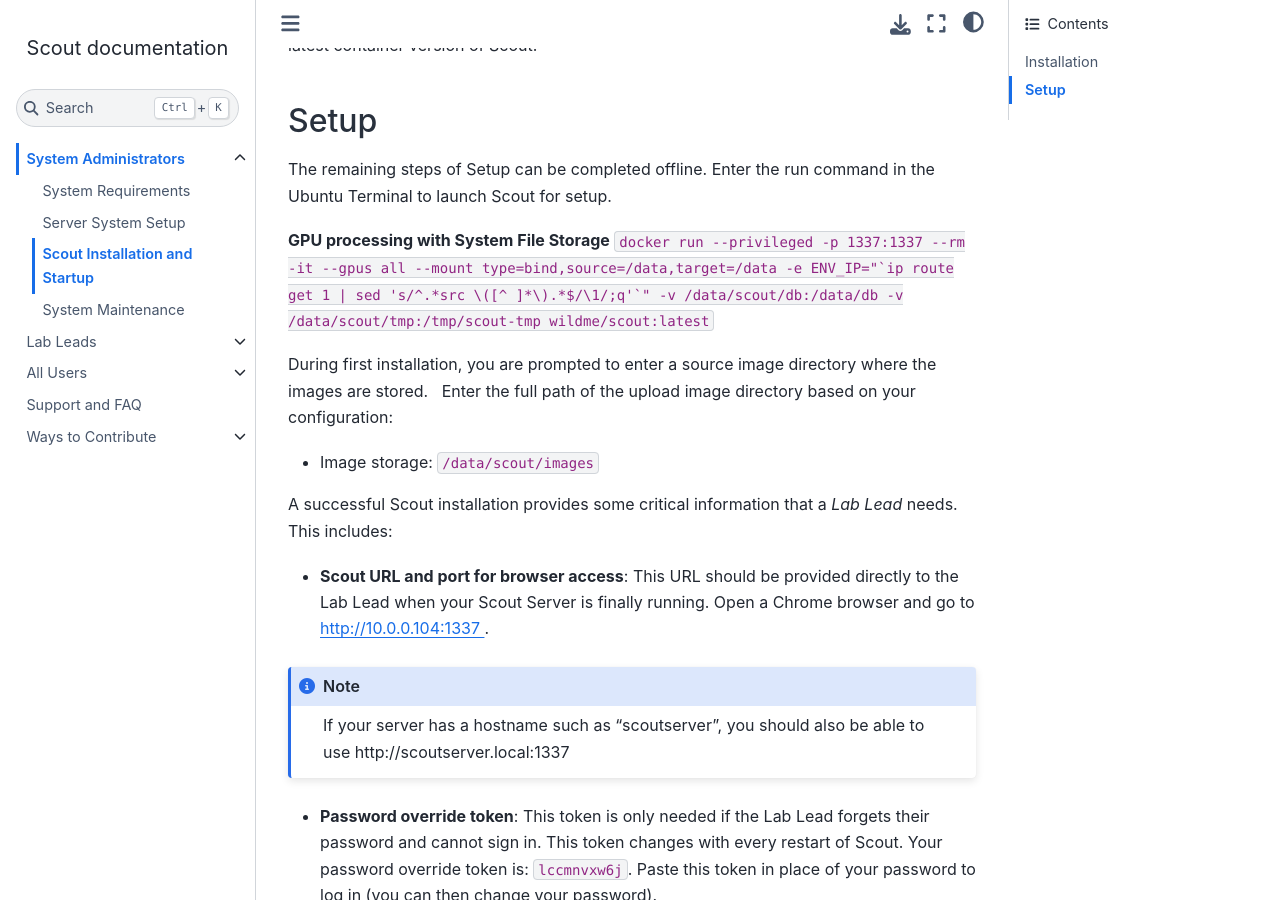
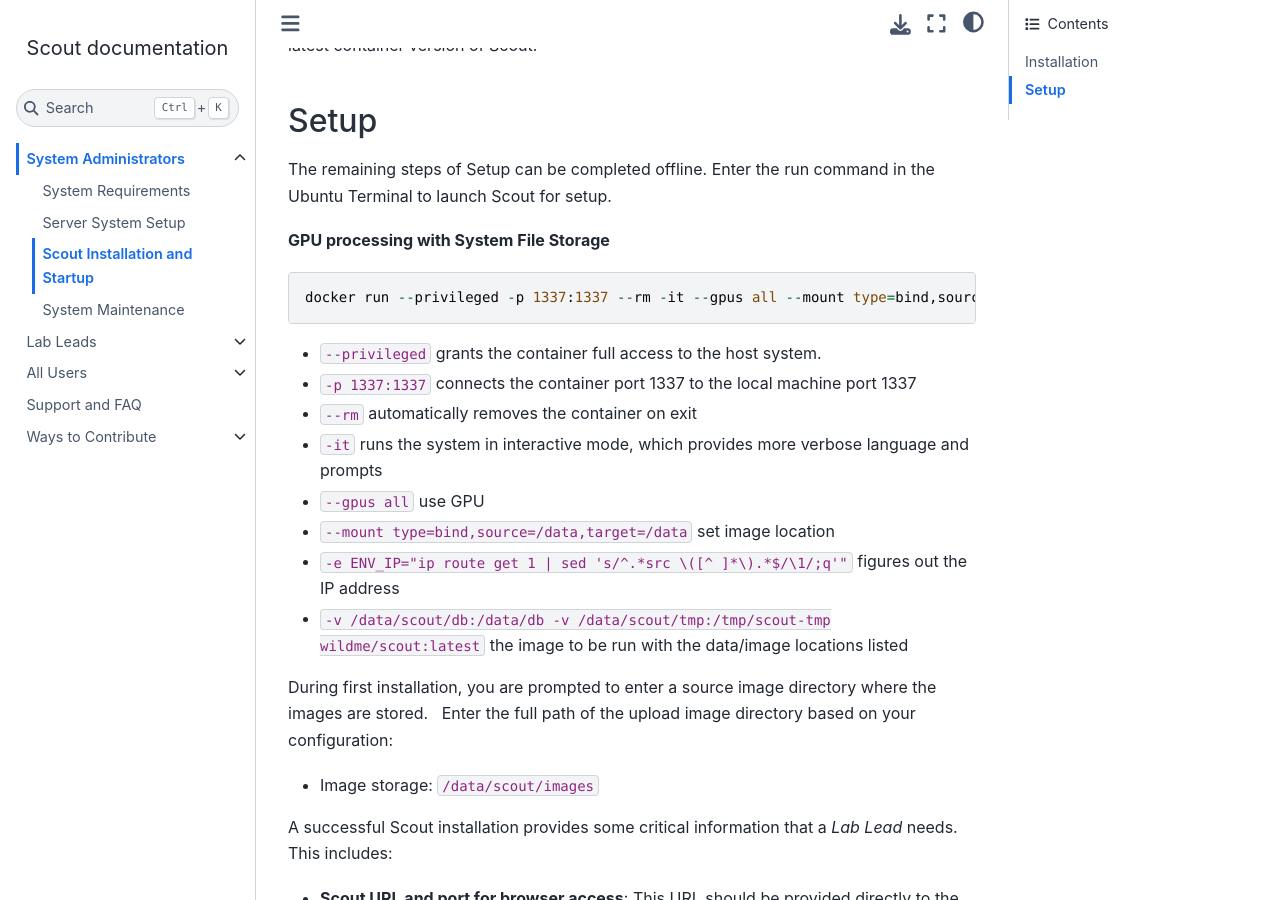
Before and after one commit to WildMeOrg/scout-docs, a Sphinx documentation site: the page built from docs/system-administrators/scout-install-and-setup.md, in a window 1280 px wide and 900 px high, scrolled down 507 px. Built offline with Sphinx 7.4.7 and the Sphinx Book theme 1.1.4, drawn with Linux system fonts in a browser that asks for light colours.

Commit message:
setup command explanation
"the explanation you have given above re the setup command provides valuable insight when receiving errors" - user feedback

````diff
--- a/docs/system-administrators/scout-install-and-setup.md
+++ b/docs/system-administrators/scout-install-and-setup.md
@@ -19,7 +19,17 @@
 The remaining steps of Setup can be completed offline. Enter the run command in the Ubuntu Terminal to launch Scout for setup.
 
 **GPU processing with System File Storage**
-``  docker run --privileged -p 1337:1337 --rm -it --gpus all --mount type=bind,source=/data,target=/data -e ENV_IP="`ip route get 1 | sed 's/^.*src \([^ ]*\).*$/\1/;q'`" -v /data/scout/db:/data/db -v /data/scout/tmp:/tmp/scout-tmp wildme/scout:latest ``
+```
+docker run --privileged -p 1337:1337 --rm -it --gpus all --mount type=bind,source=/data,target=/data -e ENV_IP="`ip route get 1 | sed 's/^.*src \([^ ]*\).*$/\1/;q'`" -v /data/scout/db:/data/db -v /data/scout/tmp:/tmp/scout-tmp wildme/scout:latest
+```
+- `--privileged` grants the container full access to the host system.
+- `-p 1337:1337` connects the container port 1337 to the local machine port 1337
+- `--rm` automatically removes the container on exit
+- `-it` runs the system in interactive mode, which provides more verbose language and prompts
+- `--gpus all` use GPU
+- `--mount type=bind,source=/data,target=/data` set image location
+- `-e ENV_IP="ip route get 1 | sed 's/^.*src \([^ ]*\).*$/\1/;q'"` figures out the IP address
+- `-v /data/scout/db:/data/db -v /data/scout/tmp:/tmp/scout-tmp wildme/scout:latest` the image to be run with the data/image locations listed
 
 During first installation, you are prompted to enter a source image directory where the images are stored.
 
````
